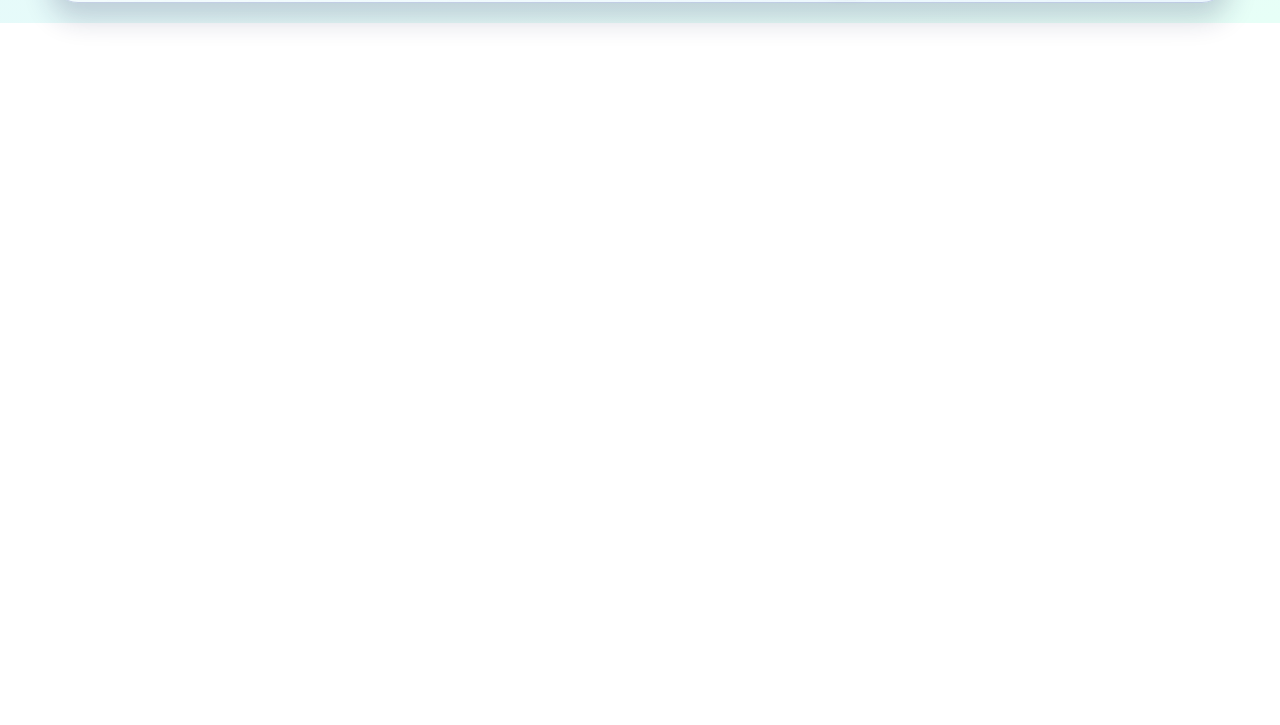
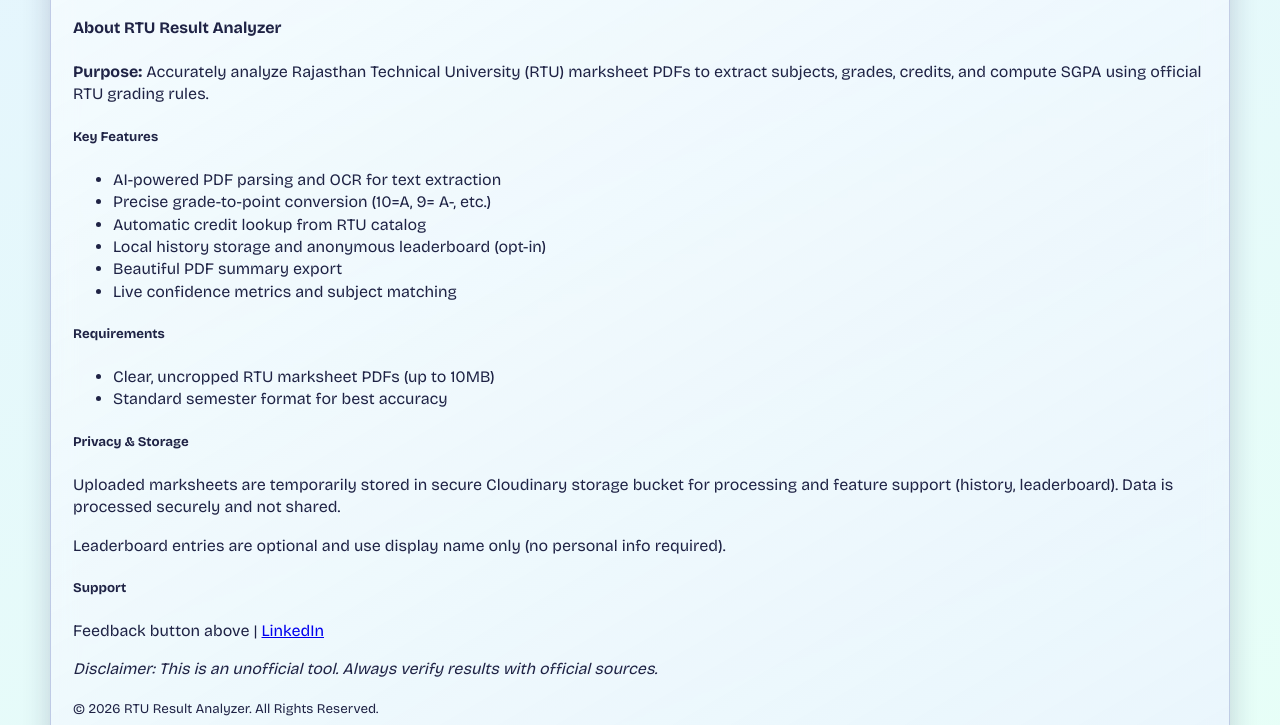
Before and after one commit to deepakpancholi535/RTU-SGPA-CALCULATOR, a website: page frontend/index.html in a window 1280 px wide. Shown: the part 1946-2671 px from the top of the page. Before the commit the page ends 1969 px from the top, so only its background shows below. Drawn offline with nearby package versions, Linux system fonts and the light colour scheme; no server answers.

Commit message:
description in footer

```diff
--- a/frontend/index.html
+++ b/frontend/index.html
@@ -256,6 +256,41 @@
         Built for RTU marksheets. Make sure the PDF is clear and un-cropped for
         best accuracy.
       </div>
+
+      <div class="footer-description">
+        <h4>About RTU Result Analyzer</h4>
+        <p><strong>Purpose:</strong> Accurately analyze Rajasthan Technical University (RTU) marksheet PDFs to extract subjects, grades, credits, and compute SGPA using official RTU grading rules.</p>
+
+        <h5>Key Features</h5>
+        <ul>
+          <li>AI-powered PDF parsing and OCR for text extraction</li>
+          <li>Precise grade-to-point conversion (10=A, 9= A-, etc.)</li>
+          <li>Automatic credit lookup from RTU catalog</li>
+          <li>Local history storage and anonymous leaderboard (opt-in)</li>
+          <li>Beautiful PDF summary export</li>
+          <li>Live confidence metrics and subject matching</li>
+        </ul>
+
+        <h5>Requirements</h5>
+        <ul>
+          <li>Clear, uncropped RTU marksheet PDFs (up to 10MB)</li>
+          <li>Standard semester format for best accuracy</li>
+        </ul>
+
+        <h5>Privacy & Storage</h5>
+        <p>Uploaded marksheets are temporarily stored in secure Cloudinary storage bucket for processing and feature support (history, leaderboard). Data is processed securely and not shared.</p>
+        <p>Leaderboard entries are optional and use display name only (no personal info required).</p>
+
+        <h5>Support</h5>
+        <p>Feedback button above | <a href="https://www.linkedin.com/in/deepak-pancholi-b12833326/" target="_blank" rel="noopener noreferrer">LinkedIn</a></p>
+
+        <p><em>Disclaimer: This is an unofficial tool. Always verify results with official sources.</em></p>
+
+        <div class="footer-rights">
+          <small>&copy; 2026 RTU Result Analyzer. All Rights Reserved.</small>
+        </div>
+      </div>
+
       <div class="footer-actions">
         <a
           class="social-link"
```
Also changed, not shown: TODO.md (+18 -6 lines).
